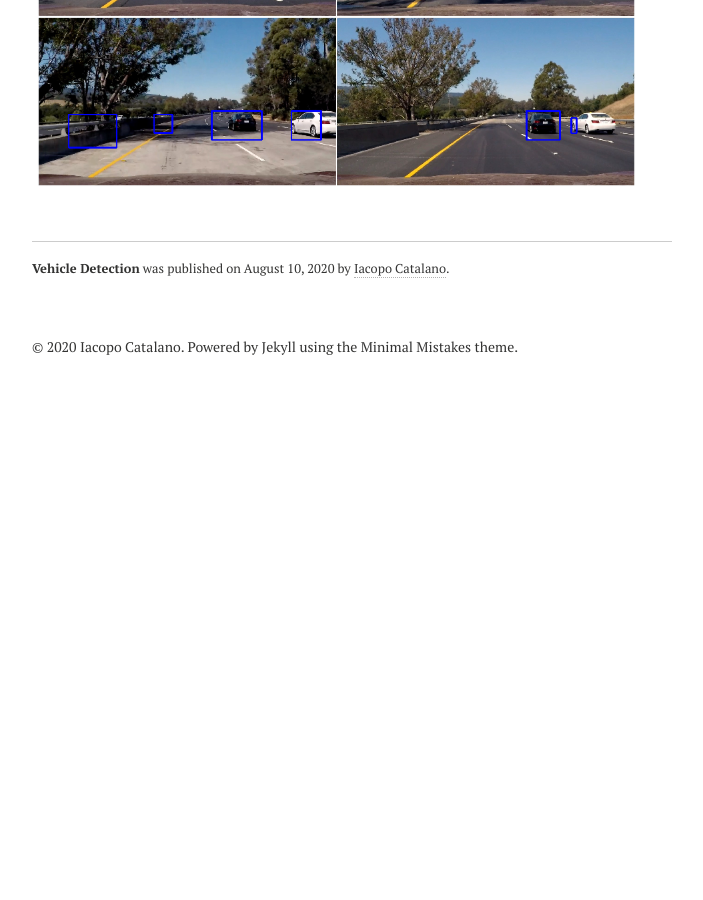
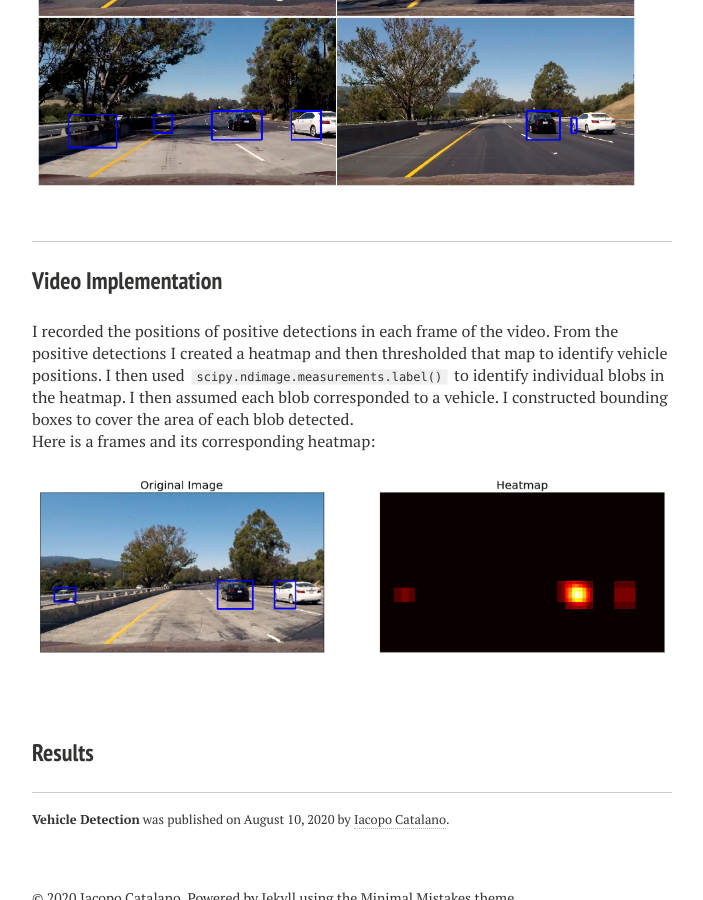
Before and after one commit to IacopomC/iacopomc.github.io, a Jekyll site: the page built from _projects/2020-08-10-vehicle-detection.md, in a window 1280 px wide and 900 px high, scrolled down 5116 px. Shown: the whole window, without its empty margins (288-991 px from the left). Built offline with Jekyll 4.4.1, drawn with Linux system fonts in a browser that asks for light colours; nearby versions of some CDN libraries; before the commit the page ends 5521 px from its top, so only the background shows below that.

Commit message:
Add video implementation

```diff
--- a/_projects/2020-08-10-vehicle-detection.md
+++ b/_projects/2020-08-10-vehicle-detection.md
@@ -149,3 +149,20 @@ Ultimately I searched on four scales using HSV 3-channel HOG features plus spati
 <img src="{{ site.url }}/assets/images/vehicle-detection-project/pipeline_test_images.png">
 
 <br/>
+
+---
+
+### Video Implementation
+
+I recorded the positions of positive detections in each frame of the video.  From the positive detections I created a heatmap and then thresholded that map to identify vehicle positions.  I then used `scipy.ndimage.measurements.label()` to identify individual blobs in the heatmap.  I then assumed each blob corresponded to a vehicle. I constructed bounding boxes to cover the area of each blob detected.
+
+Here is a frames and its corresponding heatmap:
+
+<br/>
+
+<img src="{{ site.url }}/assets/images/vehicle-detection-project/heatmap.png">
+
+<br/>
+---
+
+### Results
```
Also changed, not shown: assets/images/vehicle-detection-project/heatmap.png (added).
